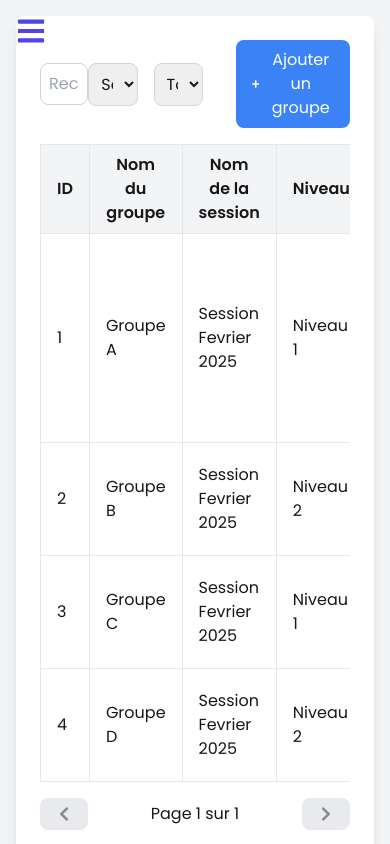
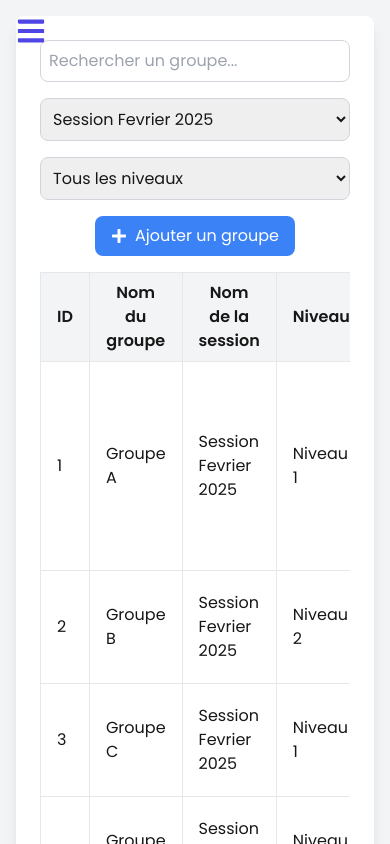
Before and after one commit to aminagr/language-school-nextjs-tailwind, a Next.js app: page /en/admin/groups in a window 390 px wide. Built offline with nearby package versions, Linux system fonts and the light colour scheme.

Commit message:
design btn groups

```diff
--- a/src/components/admin/Groups.js
+++ b/src/components/admin/Groups.js
@@ -81,7 +81,7 @@ const Groups = () => {
 
   return (
     <div className="p-6 bg-white rounded-lg shadow-lg">
-      <div className="flex justify-between items-center mb-4">
+      <div className="flex flex-col sm:flex-row justify-between items-center mb-4 space-y-4 sm:space-y-0 sm:space-x-4">
         <input
           type="text"
           placeholder="Rechercher un groupe..."
@@ -90,13 +90,13 @@ const Groups = () => {
             setSearchTerm(e.target.value);
             setCurrentPage(1);
           }}
-          className="p-2 border border-gray-300 rounded-lg w-1/3"
+        className="p-2 border border-gray-300 rounded-lg w-full sm:w-2/5"
         />
-        <div className="flex space-x-4">
+        <div className="flex flex-col sm:flex-row space-y-4 sm:space-y-0 sm:space-x-4 w-full sm:w-auto">
           <select
             value={selectedSession}
             onChange={handleSessionChange}
-            className="p-2 border border-gray-300 rounded-lg w-1/3"
+             className="p-2 border border-gray-300 rounded-lg w-full sm:w-full"
           >
             <option value="">Toutes les sessions</option>
             {fetchSessionsData().map((session) => (
@@ -108,7 +108,7 @@ const Groups = () => {
           <select
             value={selectedLevel}
             onChange={handleLevelChange}
-            className="p-2 border border-gray-300 rounded-lg w-1/3"
+            className="p-2 border border-gray-300 rounded-lg w-full sm:w-full"
           >
             <option value="">Tous les niveaux</option>
             {fetchLevelsData().map((level) => (
```
